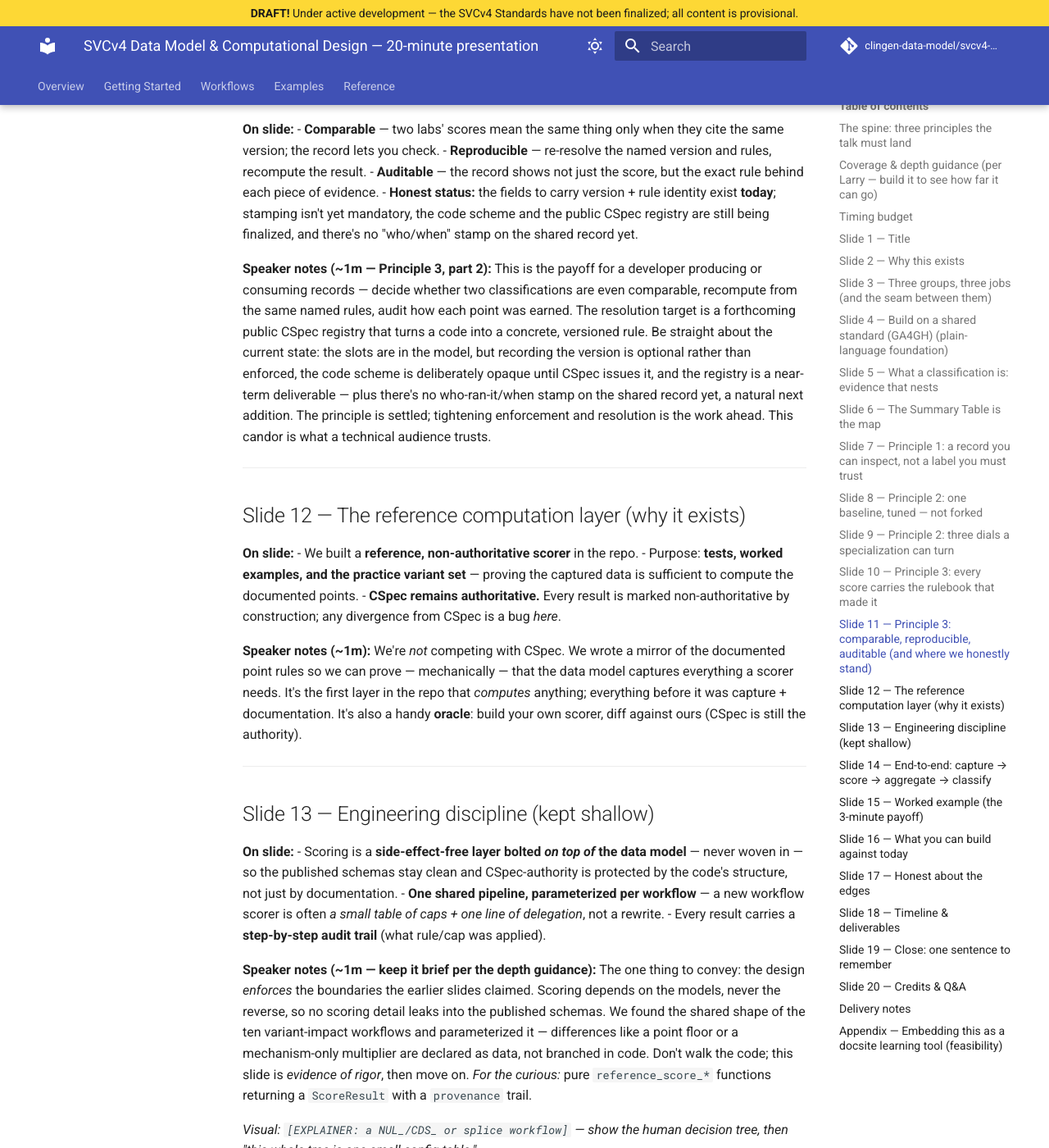
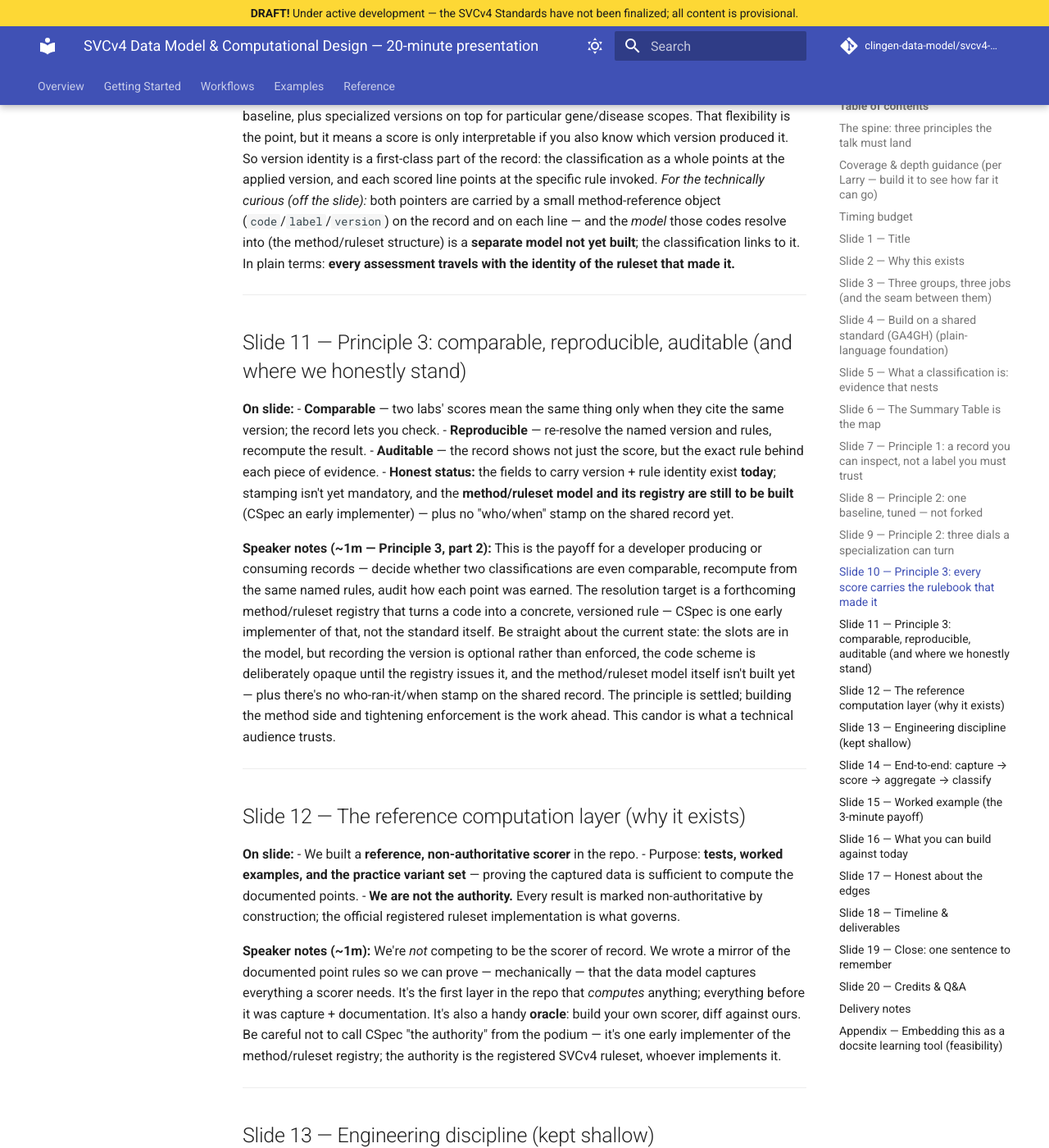
Before and after one commit to clingen-data-model/svcv4-model, an MkDocs documentation site: the page built from docs/plans/2026-09-18-svcv4-model-presentation.md, in a window 1280 px wide and 1400 px high, scrolled down 7822 px. Shown: the whole window at 82% size. Built offline with MkDocs 1.6.1 and Material for MkDocs 9.7.7, drawn with Linux system fonts in a browser that asks for light colours; comment, search, counter and statistics services are not loaded; some of the changed text lies outside the part shown.

Commit message:
docs(plans): reframe CSpec as one early implementer + add specialization compliance boundary
Per Larry's framing corrections:
- CSpec is no longer cast as the methods authority / de-facto standard. The
  "methods/rules" side is a method/ruleset model that is NOT yet built; CSpec is
  one early implementer of a registry where domain experts register specialized
  versions. The classification model links to it by code. Updated slides 3, 10-12,
  18-20 and both remaining "CSpec defines/authority" claims.
- Principle 2 now states the compliance boundary: a specialization can tune the
  three dials only within limits and still claim to be SVCv4-compliant.
- Principle 3 restated as "every assessment travels with the identity of the
  ruleset that made it," noting the method/ruleset model is separate and not-yet-built.

Co-Authored-By: Claude Opus 4.8 (1M context) <noreply@anthropic.com>

```diff
--- a/docs/plans/2026-09-18-svcv4-model-presentation.md
+++ b/docs/plans/2026-09-18-svcv4-model-presentation.md
@@ -25,10 +25,13 @@ just topics):
    into a domain-specialized version by changing the **configuration behind
    workflow decision points** — re-weighting points, adding/limiting in-silico
    tools, and shifting the ranges for categorical (nominal) and ranked (ordinal)
-   spectrums — never by rewriting the workflow or the record shape. (Slides 8–9.)
-3. **Bind every result to the version that made it.** General vs specialized:
-   the record names the exact version and the per-line rules, so community data
-   stays comparable, reproducible, and auditable — no chaos. (Slides 10–11.)
+   spectrums — never by rewriting the workflow or the record shape, and only
+   **within limits that keep it SVCv4-compliant.** (Slides 8–9.)
+3. **Every assessment travels with the identity of the ruleset that made it.**
+   General vs specialized: the record names the exact version and the per-line
+   rules, so community data stays comparable, reproducible, and auditable — no
+   chaos. The *method/ruleset model* those codes resolve into is a **separate
+   model, not yet built**; the classification links to it. (Slides 10–11.)
 
 ## Coverage & depth guidance (per Larry — build it to see how far it can go)
 
@@ -134,18 +137,24 @@ points portable. *(Keep it v4-only — no "v3 vs v4," no old criteria codes.)*
 |---|---|---|
 | The **framework** | ACMG/AMP/CAP/ClinGen SVCv4 WG | Summary Table, codes, workflows, scoring approach |
 | The **data model** | *This project* (ClinGen Data Platform WG offshoot) | The **shape** of a classification — for interoperability |
-| The **methods/rules** | ClinGen **CSpec** | **Evaluates** evidence, produces the scores |
+| The **methods/rules** | A **method/ruleset model** (not yet built) + registries/tools | **Evaluate** evidence and produce the scores |
 
-- They meet through **codes**: our record *names* a rule/evidence code; CSpec
-  *defines* what it does.
+- They meet through **codes**: our record *names* a rule/version code; the
+  method/ruleset side *defines* what it does.
+- **ClinGen CSpec is one early implementer** of such a registry — not the
+  standard, and not the only possible tool.
 
 **Speaker notes (~1m):** The most important framing slide — what our artifact is
 authoritative for and what it isn't. We do **not** author the Standard and we do
-**not** own the scoring rules. We model *what a classification is* so the framework
-and CSpec's methods share one carrier. The last bullet — the code seam — is the
-hinge for the whole talk: it's what lets the same record work under the baseline
-today and a specialized rule later (slides 8–11). Everything downstream lives in the
-middle row.
+**not** own the scoring rules. Be precise about the third row: the "methods/rules"
+side is itself a **model that doesn't exist yet** — how a workflow's configuration
+and rulesets are structured so experts can build specialized versions and register
+them for tools that curators use. **CSpec is one early implementer** of such a
+registry; it is *not* a de-facto standard and *not* the only tool. We model *what a
+classification is* so it can link, by code, to whichever method/ruleset
+implementation produced it. That code seam is the hinge for the whole talk: it lets
+the same record work under the baseline today and a specialized rule later (slides
+8–11).
 
 ---
 
@@ -264,6 +273,9 @@ evidence items under an evidence line; fall back to hod-workflows.png.*
   code* changes.
 - Baseline is the **operative default** wherever no specialization yet applies —
   works on day one, sharpens over time.
+- **Within limits:** a specialization can tune only so far — re-weight, restrict
+  tools, shift thresholds — and still be **SVCv4-compliant**. The bounds keep
+  "specialized" from meaning "a different standard."
 - Why it matters: expert knowledge **without a hundred private forks.**
 
 **Speaker notes (~1.5m — Principle 2, part 1):** The headline: SVCv4 is designed to
@@ -273,9 +285,13 @@ configuration at particular decision points, and neither the workflow structure
 the record shape changes. For a developer that's the load-bearing guarantee: you
 build one capture-and-consume pipeline and it keeps working whether a classification
 came from the baseline or a specialization — the only difference is which rule a
-code resolves to. Those rules live in CSpec, which is why the model stays stable
-while the science evolves. And the baseline is always the fallback, so labs aren't
-blocked waiting for a specialization to exist.
+code resolves to. Crucially there are **reasonable limits** to how far a
+specialization can alter the rulesets and still *claim to be SVCv4* — that
+compliance boundary is what keeps the ecosystem coherent. Those rulesets live in a
+method/ruleset layer that is still to be built (CSpec is an early implementer of a
+registry for them), which is why our model stays stable while the science evolves.
+And the baseline is always the fallback, so labs aren't blocked waiting for a
+specialization to exist.
 
 ---
 
@@ -318,8 +334,9 @@ threshold band) — or a simple "3 dials" graphic.*
   version — so a bare number is not enough.
 - Every classification record **names the exact version** it was produced under.
 - Every scored line of evidence **names the specific rule** that generated it.
-- Those names are **pointers into CSpec**, where the rules are defined — this repo
-  *names* them; CSpec *defines* them.
+- Those names are **pointers into the method/ruleset registry**, where the rules are
+  defined — this repo *names* them; the registry *defines* them (CSpec is an early
+  implementer, not the standard).
 
 **Speaker notes (~1.5m — Principle 3, part 1):** The framework is deliberately
 layered — one baseline, plus specialized versions on top for particular gene/disease
@@ -328,9 +345,10 @@ you also know which version produced it. So version identity is a first-class pa
 of the record: the classification as a whole points at the applied version, and each
 scored line points at the specific rule invoked. *For the technically curious (off
 the slide):* both pointers are carried by a small method-reference object
-(`code`/`label`/`version`) on the record and on each line. In plain terms: **the
-number never travels alone — it travels with the identity of the rulebook that made
-it.**
+(`code`/`label`/`version`) on the record and on each line — and the *model* those
+codes resolve into (the method/ruleset structure) is a **separate model not yet
+built**; the classification links to it. In plain terms: **every assessment travels
+with the identity of the ruleset that made it.**
 
 ---
 
@@ -343,19 +361,21 @@ it.**
 - **Auditable** — the record shows not just the score, but the exact rule behind
   each piece of evidence.
 - **Honest status:** the fields to carry version + rule identity exist **today**;
-  stamping isn't yet mandatory, the code scheme and the public CSpec registry are
-  still being finalized, and there's no "who/when" stamp on the shared record yet.
+  stamping isn't yet mandatory, and the **method/ruleset model and its registry are
+  still to be built** (CSpec an early implementer) — plus no "who/when" stamp on the
+  shared record yet.
 
 **Speaker notes (~1m — Principle 3, part 2):** This is the payoff for a developer
 producing or consuming records — decide whether two classifications are even
 comparable, recompute from the same named rules, audit how each point was earned.
-The resolution target is a forthcoming public CSpec registry that turns a code into
-a concrete, versioned rule. Be straight about the current state: the slots are in
-the model, but recording the version is optional rather than enforced, the code
-scheme is deliberately opaque until CSpec issues it, and the registry is a near-term
-deliverable — plus there's no who-ran-it/when stamp on the shared record yet, a
-natural next addition. The principle is settled; tightening enforcement and
-resolution is the work ahead. This candor is what a technical audience trusts.
+The resolution target is a forthcoming method/ruleset registry that turns a code
+into a concrete, versioned rule — CSpec is one early implementer of that, not the
+standard itself. Be straight about the current state: the slots are in the model,
+but recording the version is optional rather than enforced, the code scheme is
+deliberately opaque until the registry issues it, and the method/ruleset model
+itself isn't built yet — plus there's no who-ran-it/when stamp on the shared record.
+The principle is settled; building the method side and tightening enforcement is the
+work ahead. This candor is what a technical audience trusts.
 
 ---
 
@@ -365,14 +385,17 @@ resolution is the work ahead. This candor is what a technical audience trusts.
 - We built a **reference, non-authoritative scorer** in the repo.
 - Purpose: **tests, worked examples, and the practice variant set** — proving the
   captured data is sufficient to compute the documented points.
-- **CSpec remains authoritative.** Every result is marked non-authoritative by
-  construction; any divergence from CSpec is a bug *here*.
+- **We are not the authority.** Every result is marked non-authoritative by
+  construction; the official registered ruleset implementation is what governs.
 
-**Speaker notes (~1m):** We're *not* competing with CSpec. We wrote a mirror of the
-documented point rules so we can prove — mechanically — that the data model captures
-everything a scorer needs. It's the first layer in the repo that *computes*
-anything; everything before it was capture + documentation. It's also a handy
-**oracle**: build your own scorer, diff against ours (CSpec is still the authority).
+**Speaker notes (~1m):** We're *not* competing to be the scorer of record. We wrote a
+mirror of the documented point rules so we can prove — mechanically — that the data
+model captures everything a scorer needs. It's the first layer in the repo that
+*computes* anything; everything before it was capture + documentation. It's also a
+handy **oracle**: build your own scorer, diff against ours. Be careful not to call
+CSpec "the authority" from the podium — it's one early implementer of the
+method/ruleset registry; the authority is the registered SVCv4 ruleset, whoever
+implements it.
 
 ---
 
@@ -380,8 +403,8 @@ anything; everything before it was capture + documentation. It's also a handy
 
 **On slide:**
 - Scoring is a **side-effect-free layer bolted *on top of* the data model** — never
-  woven in — so the published schemas stay clean and CSpec-authority is protected by
-  the code's structure, not just by documentation.
+  woven in — so the published schemas stay clean and the non-authoritative boundary
+  is protected by the code's structure, not just by documentation.
 - **One shared pipeline, parameterized per workflow** — a new workflow scorer is
   often *a small table of caps + one line of delegation*, not a rewrite.
 - Every result carries a **step-by-step audit trail** (what rule/cap was applied).
@@ -490,7 +513,8 @@ than hide them.
   release aligns to it.
 - Draft access before publication: the **data model** (JSON Schema + docs) and
   learning examples/use cases.
-- Specialized methods via the forthcoming **CSpec registry** (public API + docs).
+- Specialized methods via a forthcoming **method/ruleset registry** (public API +
+  docs) — CSpec is one early implementer.
 
 **Speaker notes (~30s):** Set the clock. We're building toward the GIM publication;
 draft artifacts are available ahead of it for developers who want to start.
@@ -500,9 +524,10 @@ draft artifacts are available ahead of it for developers who want to start.
 ## Slide 19 — Close: one sentence to remember
 
 **On slide:**
-- **The Standard defines the framework; CSpec defines the methods; we define the
-  shape — built on a shared GA4GH standard so SVCv4 classifications, and the
-  evidence behind them, are computable, exchangeable, and auditable.**
+- **The Standard defines the framework; a method/ruleset layer (yet to be built)
+  defines the methods; we define the shape — built on a shared GA4GH standard so
+  SVCv4 classifications, and the evidence behind them, are computable, exchangeable,
+  and auditable.**
 
 **Speaker notes (~30s):** Land the takeaway. Invite engagement: here's the repo,
 here's the docs, here's how to give feedback.
@@ -518,14 +543,16 @@ here's the docs, here's how to give feedback.
 - **Questions**
 
 **Speaker notes:** Keep 2 min for Q&A. Pre-load likely questions:
-*"Is this the scorer of record?"* (No — CSpec is; ours is a reference oracle.)
-*"How do expert-panel specializations fit?"* (Same record shape; the code resolves
-to a different rule/version in CSpec — slides 8–11.) *"How do I know which version
-produced a result?"* (It's named on the record; resolution via the forthcoming CSpec
-registry.) *"Can ClinVar consume this today?"* (It's the motivating use-case, not a
-shipped integration; the shared shape is what makes it possible.) *"Why build on an
-outside standard?"* (Interoperability + inherited tooling.) *"When can I depend on
-it?"* (Draft now, aligned to the ~Oct 2026 GIM publication.)
+*"Is this the scorer of record?"* (No — the registered ruleset implementation is;
+ours is a reference oracle. CSpec is one early implementer, not the standard.)
+*"How do expert-panel specializations fit?"* (Same record shape; the code resolves to
+a different rule/version in the method/ruleset registry — slides 8–11, within
+compliance limits.) *"How do I know which version produced a result?"* (It's named on
+the record; resolution via the forthcoming registry.) *"Can ClinVar consume this
+today?"* (It's the motivating use-case, not a shipped integration; the shared shape
+is what makes it possible.) *"Why build on an outside standard?"* (Interoperability +
+inherited tooling.) *"When can I depend on it?"* (Draft now, aligned to the ~Oct 2026
+GIM publication.)
 
 ---
 
```
